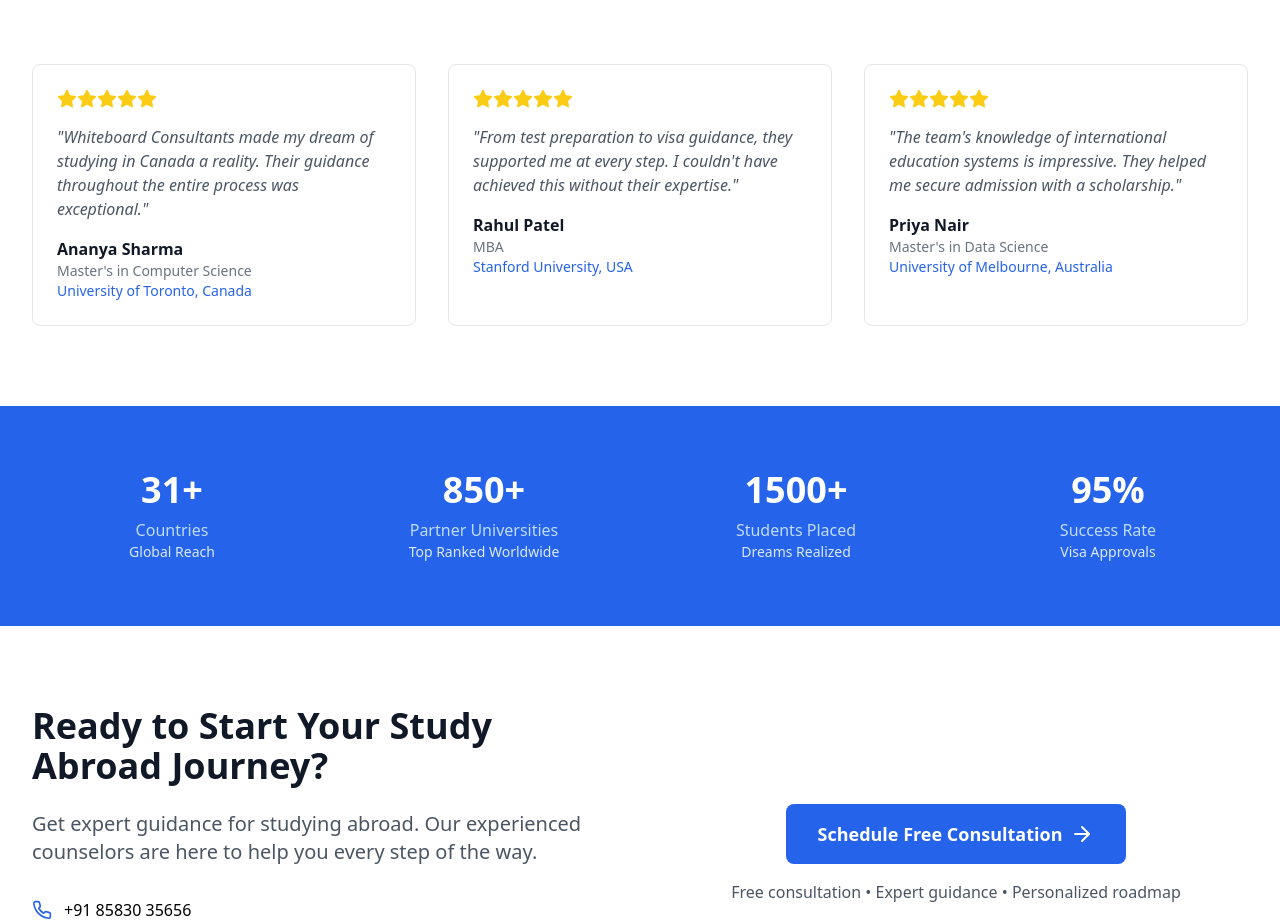
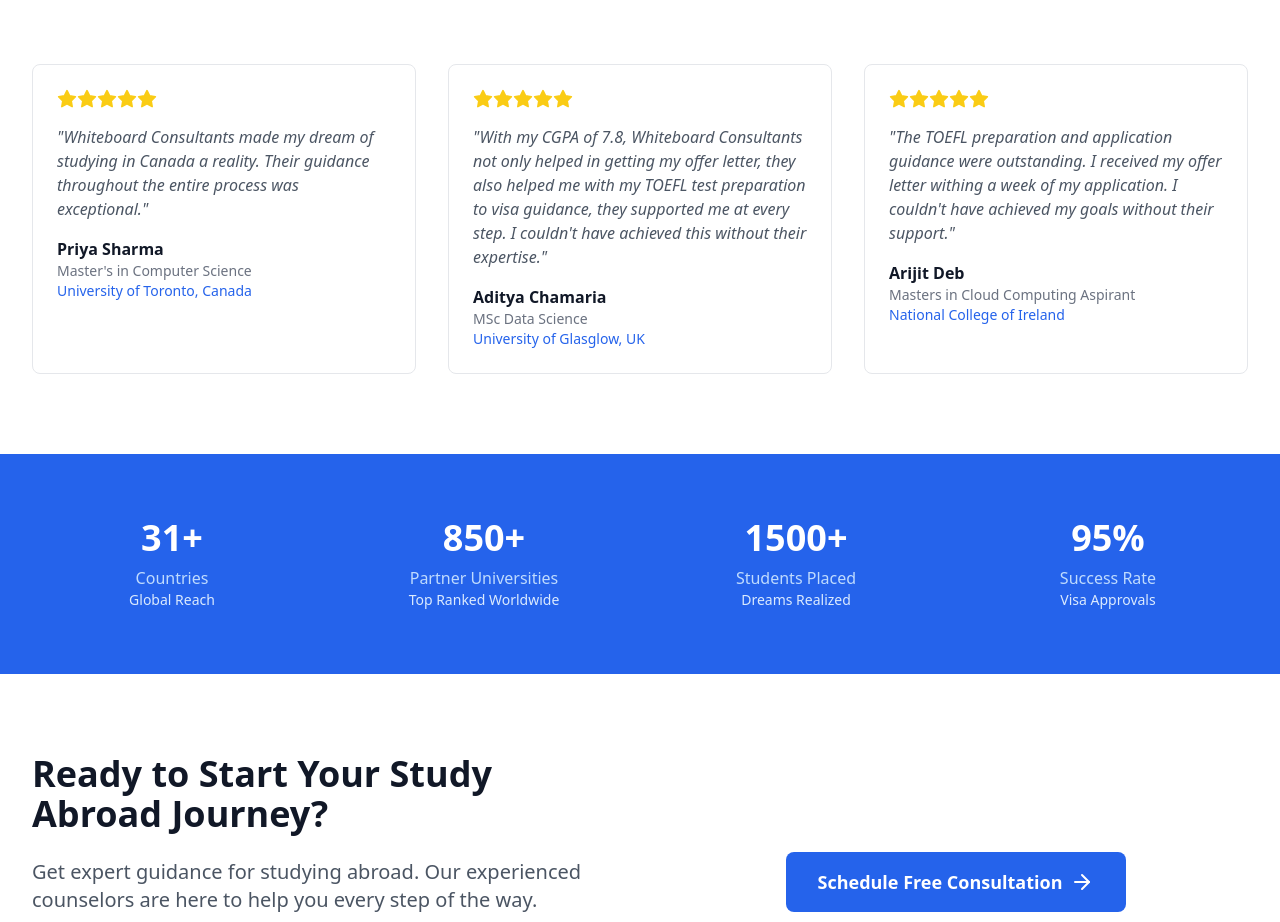
Before and after one commit to Whiteboard-Consultants/updated-july2025, a React (Vite) app: page /study-abroad in a window 1280 px wide. Shown: the part 5124-6046 px from the top of the page. Built offline with nearby package versions, Linux system fonts and the light colour scheme.

Commit message:
Updated StudyAbroadPage.tsx

```diff
--- a/src/pages/StudyAbroadPage.tsx
+++ b/src/pages/StudyAbroadPage.tsx
@@ -190,24 +190,24 @@ const StudyAbroadPage = () => {
 
   const testimonials = [
     {
-      name: "Ananya Sharma",
+      name: "Priya Sharma",
       university: "University of Toronto, Canada",
       program: "Master's in Computer Science",
       content: "Whiteboard Consultants made my dream of studying in Canada a reality. Their guidance throughout the entire process was exceptional.",
       rating: 5
     },
     {
-      name: "Rahul Patel",
-      university: "Stanford University, USA",
-      program: "MBA",
-      content: "From test preparation to visa guidance, they supported me at every step. I couldn't have achieved this without their expertise.",
+      name: "Aditya Chamaria",
+      university: "University of Glasglow, UK",
+      program: "MSc Data Science",
+      content: "With my CGPA of 7.8, Whiteboard Consultants not only helped in getting my offer letter, they also helped me with my TOEFL test preparation to visa guidance, they supported me at every step. I couldn't have achieved this without their expertise.",
       rating: 5
     },
     {
-      name: "Priya Nair",
-      university: "University of Melbourne, Australia",
-      program: "Master's in Data Science",
-      content: "The team's knowledge of international education systems is impressive. They helped me secure admission with a scholarship.",
+      name: "Arijit Deb",
+      university: "National College of Ireland",
+      program: "Masters in Cloud Computing Aspirant",
+      content: "The TOEFL preparation and application guidance were outstanding. I received my offer letter withing a week of my application. I couldn't have achieved my goals without their support.",
       rating: 5
     }
   ];
```
